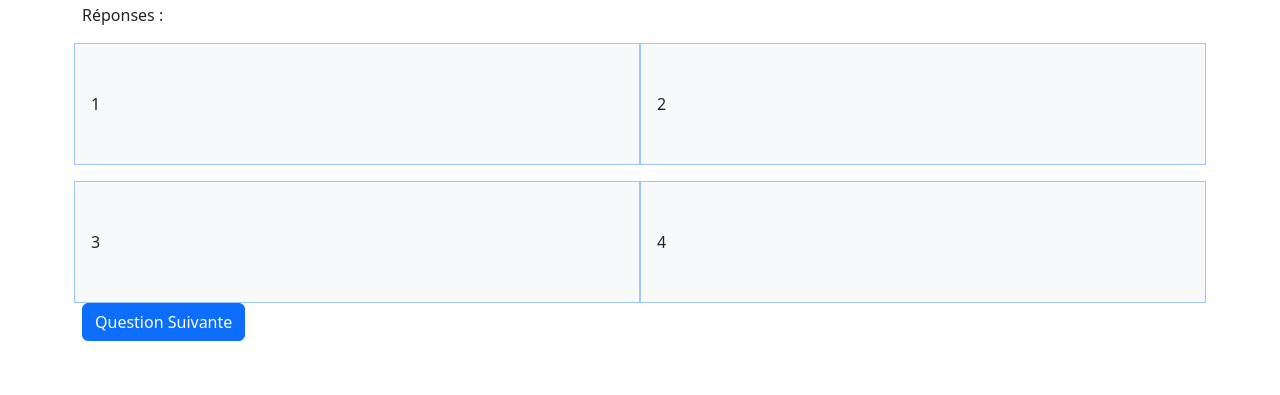
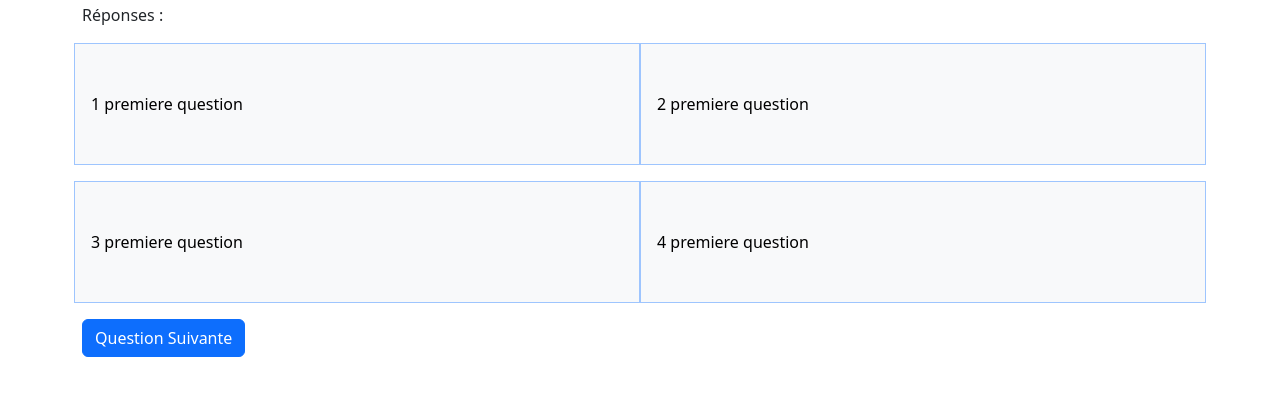
Before and after one commit to T-Clement/javascript, a plain HTML site: page index.html in a window 1280 px wide. Shown: the part 99-494 px from the top of the page. Drawn offline with nearby package versions, Linux system fonts and the light colour scheme.

Commit message:
add style and toggle to question choice

```diff
--- a/index.html
+++ b/index.html
@@ -18,7 +18,7 @@
             </div>
             <div>
                 <p>Réponses :</p>
-                <ul id="questionResponses" class="row g-3"></ul>
+                <ul id="questionResponses" class="row g-3 mb-3"></ul>
             </div>
             <div>
 
@@ -26,7 +26,7 @@
         </section>
 
         <button id="next" data-question="1" class="btn btn-primary" type="button">Question Suivante</button>
-
+        <button id="results" class="btn btn-danger">Voir vos résultats</button>
     </main>
 
 
--- a/script.js
+++ b/script.js
@@ -23,27 +23,27 @@ const quizData = [
     {
         id: 1,
         question: "1ère question",
-        responses: ["1", "2", "3", "4"],
-        correctResponse: "2"
+        responses: ["1 premiere question", "2 premiere question", "3 premiere question", "4 premiere question"],
+        correctResponse: "2 premiere question"
     },
     {
         id: 2,
         question: "2e question",
-        responses: ["1", "2", "3", "4"],
-        correctResponse: "2"
+        responses: ["1 deuxième question", "2 deuxième question", "3 deuxième question", "4 deuxième question"],
+        correctResponse: "2 deuxième question"
     },
     {
         id: 3,
         question: "3e Question",
-        responses: ["1", "2", "3", "4"],
-        correctResponse: "2"
+        responses: ["1 troisième question", "2 troisième question", "3 troisième question", "4 troisième question"],
+        correctResponse: "2 troisième question"
 
     },
     {
         id: 4,
         question: "4e Question",
-        responses: ["1", "2", "3", "4"],
-        correctResponse: "2"
+        responses: ["1 quatrième question", "2 quatrième question", "3 quatrième question", "4 quatrième question"],
+        correctResponse: "2 quatrième question"
     }
 ];
 
@@ -69,20 +69,20 @@ btnNextResponses.addEventListener("click", function(e) {
     const currentQuestion = e.target.dataset.question;
     if(currentQuestion < quizLength) {
         e.target.dataset.question++; // add one to go to next question number
+        addQuestionTitleToDOM(e.target.dataset.question, questionTitle);
+        addQuestionToDOM(e.target.dataset.question, responsesList);
+
+    } else {
+        // alert("La partie est finie !!");
+        console.log(document.querySelector("#results"));
+        document.querySelector("#results").style.display = "inline";
     }
 })
 
 
 
-
-
 // stocker la réponse du user, la bonne réponse, l'état de la réponse
-
 const userResponses = [] // array of user responses, values added with Map Object
-
-
-
-
 
 
 addQuestionTitleToDOM(currentQuestion, questionTitle)
@@ -100,15 +100,22 @@ function addQuestionTitleToDOM(currentQuestion, questionTitle) {
 
 
 function addQuestionToDOM(currentQuestion, responsesList) {
-    responsesList.dataset.correctAnswer
+    responsesList.innerHTML = ""; // reset the responses list
+    responsesList.dataset.correctAnswer;
     quizData[currentQuestion].responses.forEach((quizResponse) => {
         const li = document.createElement("li");
-        const cls = ["col-6", "px-3", "py-5", , "bg", "bg-light", "border", "border-primary-subtle"];
+        const cls = ["response", "col-6", "px-3", "py-5", , "bg", "bg-light", "border", "border-primary-subtle"];
         li.classList.add(...cls);
         li.textContent = quizResponse;
         responsesList.appendChild(li);
-        li.addEventListener("click", function() {
-
+        li.addEventListener("click", function(e) {
+            if(document.querySelector(".selected")) {
+                document.querySelector(".selected").classList.remove("selected");
+                console.log("dans le if");
+                console.log(document.querySelector(".selected"));
+            }
+            console.log(e.target);
+            e.target.classList.add("selected");
         });
     });
 
--- a/style.css
+++ b/style.css
@@ -6,3 +6,25 @@ ul, li {
     margin: 0;
     padding: 0;
 }
+
+
+.response {
+    color: black;
+    transition: 0.3s;
+}
+
+.response:hover {
+    background-color: #3e8e41 !important;
+    color: white;
+}
+
+.selected {
+    background-color: #3e8e41 !important;
+    color: white;
+}
+
+
+
+.btn#results {
+    display: none;
+}
```
